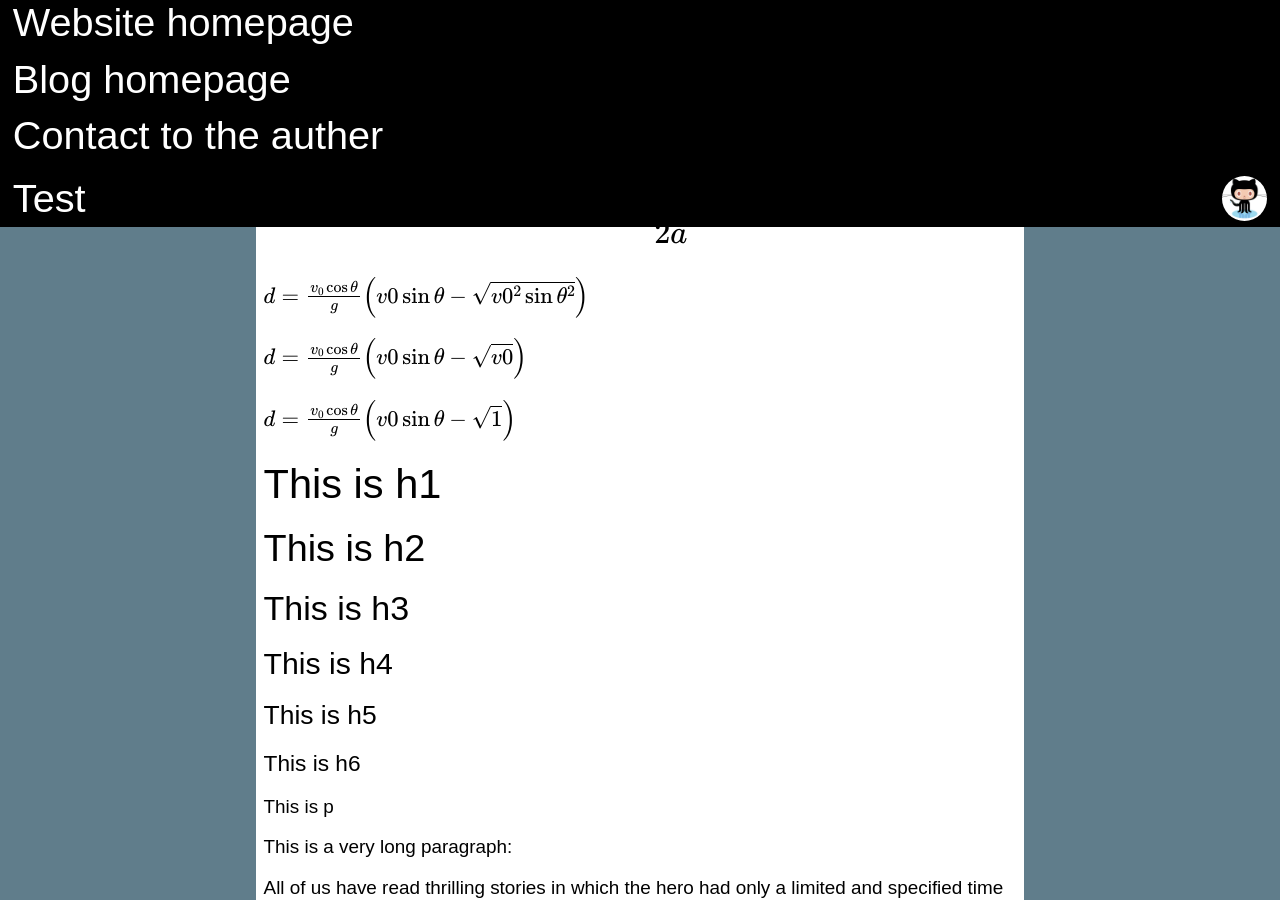
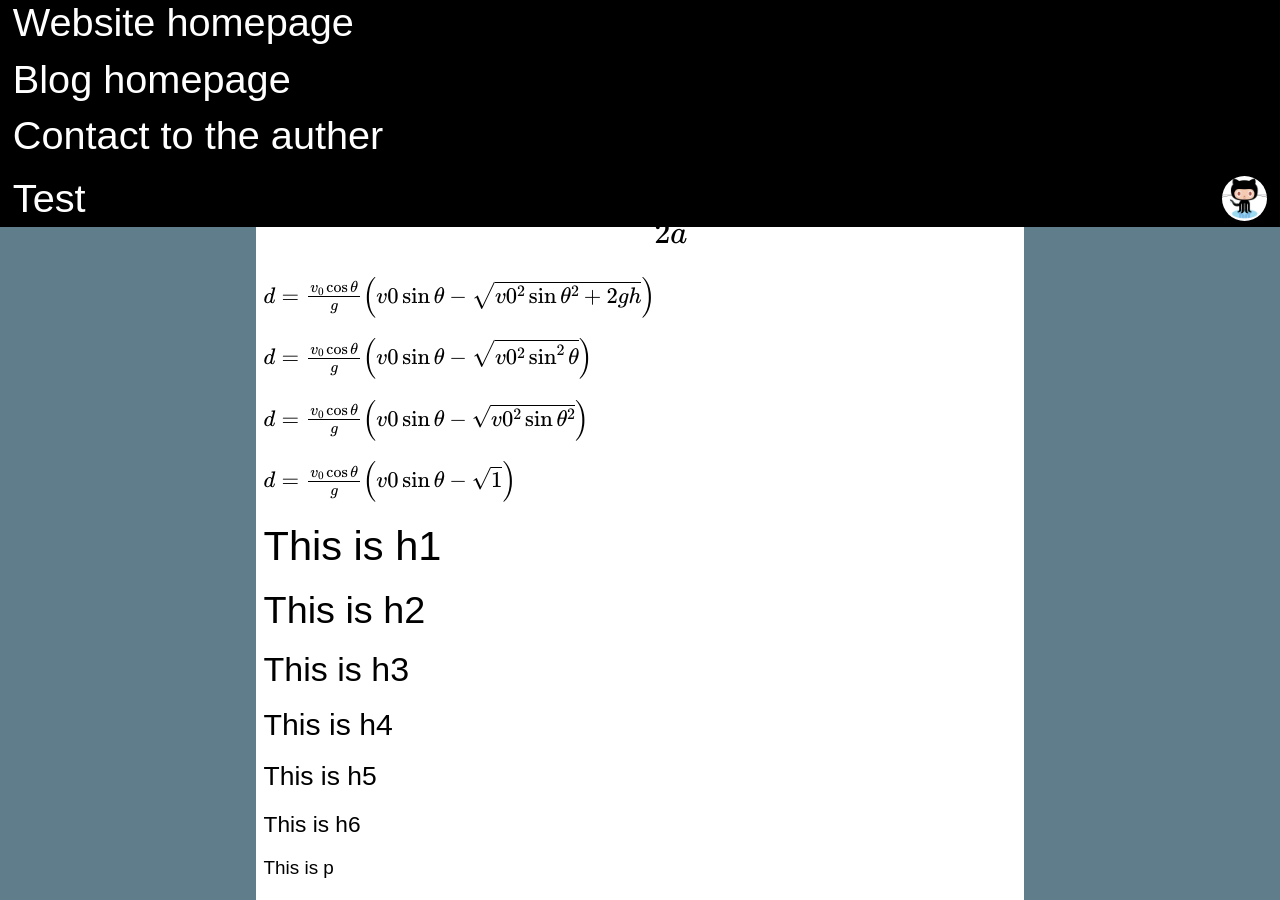
Before and after one commit to wenyuzhao/wenyuzhao.github.io, a Jekyll site: the page built from _posts/2015-01-03-02-07-test.md, in a window 1280 px wide and 900 px high. Built offline with Jekyll 4.4.1, drawn with Linux system fonts in a browser that asks for light colours; Markdown is read by kramdown in place of the engine named in the settings; formulas are drawn with MathJax 3; comment, search, counter and statistics services are not loaded.

Commit message:
Update 2015-01-03-02-07-test.md

```diff
--- a/_posts/2015-01-03-02-07-test.md
+++ b/_posts/2015-01-03-02-07-test.md
@@ -9,9 +9,11 @@ add a formula:
 
 $$x=\frac{-b\pm\sqrt{b^2-4ac}}{2a}$$
 
+\\(d=\frac{v_0\cos{\theta}}{g}\left(v0\sin{\theta}-\sqrt{v0^2\sin{\theta}^2+2gh}\right)\\)
+
+\\(d=\frac{v_0\cos{\theta}}{g}\left(v0\sin{\theta}-\sqrt{v0^2\sin^2{\theta}}\right)\\)
+
 \\(d=\frac{v_0\cos{\theta}}{g}\left(v0\sin{\theta}-\sqrt{v0^2\sin{\theta}^2}\right)\\)
-
-\\(d=\frac{v_0\cos{\theta}}{g}\left(v0\sin{\theta}-\sqrt{v0}\right)\\)
 
 \\(d=\frac{v_0\cos{\theta}}{g}\left(v0\sin{\theta}-\sqrt{1}\right)\\)
 
```
